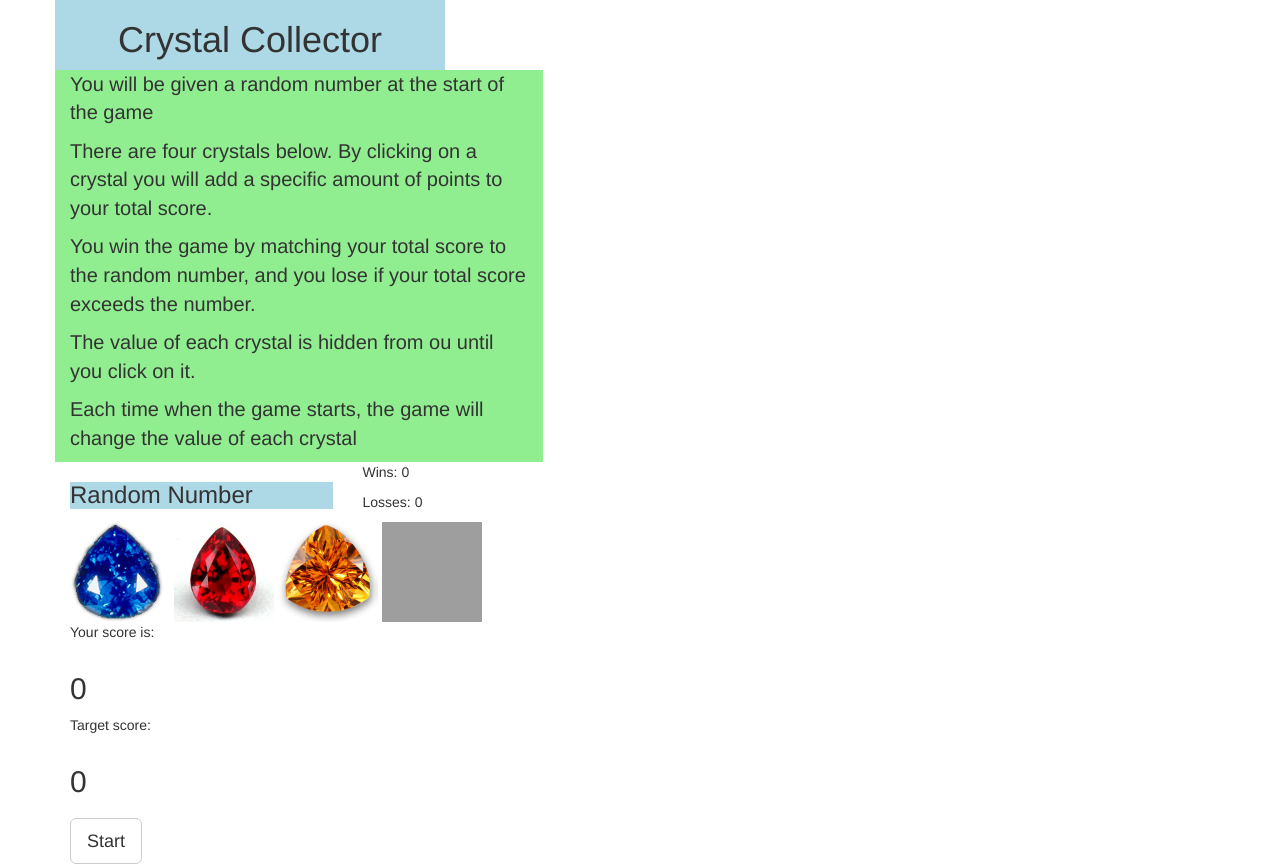
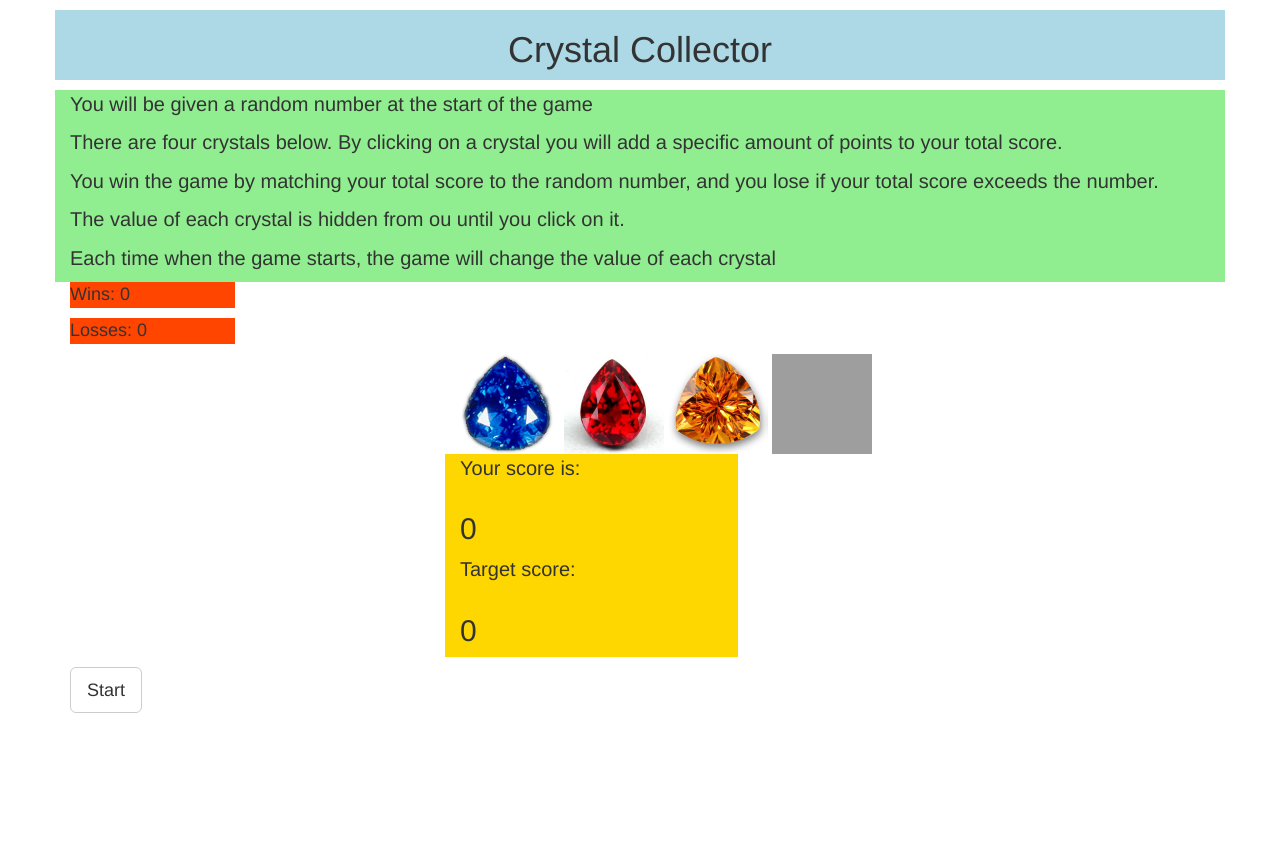
Before and after one commit to williamwgilmore/GemGame, a PHP site: page / in a window 1280 px wide. After the commit the page ends 713 px from the top, so only its background shows below. Run offline with PHP 8.4, Linux system fonts and the light colour scheme; grey boxes are pictures that could not be loaded.

Commit message:
Updating format

```diff
--- a/assets/css/style.css
+++ b/assets/css/style.css
@@ -2,6 +2,7 @@
 	background: lightblue;
 	text-align: center;
 	font-size: 30px;
+	margin: 10px 0px 10px;
 }
 
 .instructions {
@@ -9,6 +10,16 @@
 	font-size: 20px;
 }
 
-.num {
-	background: lightblue;
+.scoreboard {
+	background: gold;
+	font-size: 	20px;
 }
+
+.winlose {
+	background: orangered;
+	font-size: 18px;
+}
+
+.centerimg {
+		margin: 0 auto;
+}
--- a/index.html
+++ b/index.html
@@ -12,12 +12,12 @@
 	<body>
 		<div class = "container">
 			<div class = "row">
-				<div class = "col-md-4 title">
+				<div class = "col-md-12 title">
 					<h1>Crystal Collector</h1>
 				</div>
 			</div>
 			<div class = "row">
-				<div class = "col-md-5 instructions">
+				<div class = "col-md-12 instructions">
 					<p>You will be given a random number at the start of the game</p>
 					<p>There are four crystals below. By clicking on a crystal you will add a specific amount of points to your total score.</p>
 					<p>You win the game by matching your total score to the random number, and you lose if your total score exceeds the number.</p>
@@ -26,39 +26,36 @@
 				</div>
 			</div>
 			<div class = "row">
-				<div class = "col-md-3">
-					<h3 class = "num">Random Number</h3>
-				</div>
-				<div class = "col-md-1">
-					<p class="win">Wins: 0</p>
-					<p class="lose">Losses: 0</p>
+				<div class = "col-md-2">
+					<p class="win winlose">Wins: 0</p>
+					<p class="lose winlose">Losses: 0</p>
 				</div>
 			</div>
 			<div class = "row">
-				<div class = "col-md-12">
-					<img src="assets/image/sapphire.jpg" class="gem" alt="Sapphire" value="0" height="100" width="100">
-					<img src="assets/image/ruby.jpg" class="gem" alt="Ruby" value="1" height="100" width="100">
-					<img src="assets/image/topaz.jpg" class="gem" alt="Topaz" value="2" height="100" width="100">
-					<img src="assets/image/emerald.jpg" class="gem" alt="Emerald" value="3" height="100" width="100">
+				<div class = "col-md-5 col-md-offset-4">
+					<img class="gem img-center" src="assets/image/sapphire.jpg" alt="Sapphire" value="0" height="100" width="100">
+					<img class="gem img-center" src="assets/image/ruby.jpg" alt="Ruby" value="1" height="100" width="100">
+					<img class="gem img-center" src="assets/image/topaz.jpg" alt="Topaz" value="2" height="100" width="100">
+					<img class="gem img-center" src="assets/image/emerald.jpg" alt="Emerald" value="3" height="100" width="100">
 				</div>
 			</div>
 			<div class = "row">
-				<div class = "col-md-3">
+				<div class = "col-md-3 scoreboard col-md-offset-4">
 					<p>Your score is:</p>
 				</div>
 			</div>
 			<div class = "row">
-				<div class = "col-md-3 score">
+				<div class = "col-md-3 score scoreboard col-md-offset-4">
 					<h2>0</h2>
 				</div>
 			</div>
 			<div class = "row">
-				<div class = "col-md-3">
+				<div class = "col-md-3 scoreboard col-md-offset-4">
 					<p>Target score:</p>
 				</div>
 			</div>
 			<div class = "row">
-				<div class = "col-md-3 goal">
+				<div class = "col-md-3 goal scoreboard col-md-offset-4">
 					<h2>0</h2>
 				</div>
 			</div>
@@ -80,6 +77,7 @@
 
 		<script type="text/javascript">
 		$(document).ready(function(){
+
 
 			//where the value of the gems are stored
 			var gems = [0,0,0,0];
@@ -136,7 +134,7 @@
 				gems[3] = values[gem4];
 			}
 
-			//choose a number, make sure that it is not a duplicate
+			//choose a number, make sure that it is not a duplicate. Runs inside of gemValue().
 			var choose = function(){
 				//reset the function
 				var i=0;
```
